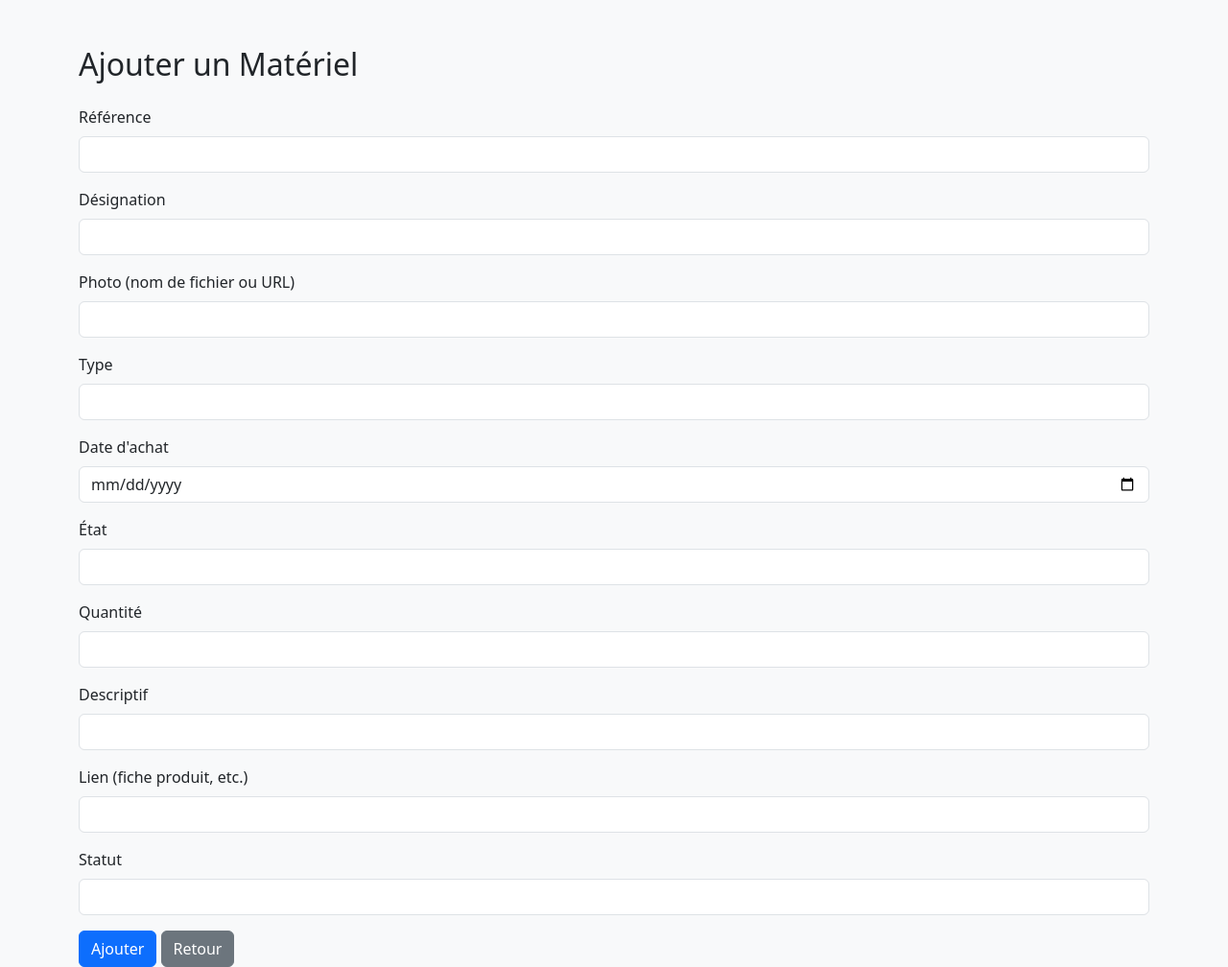
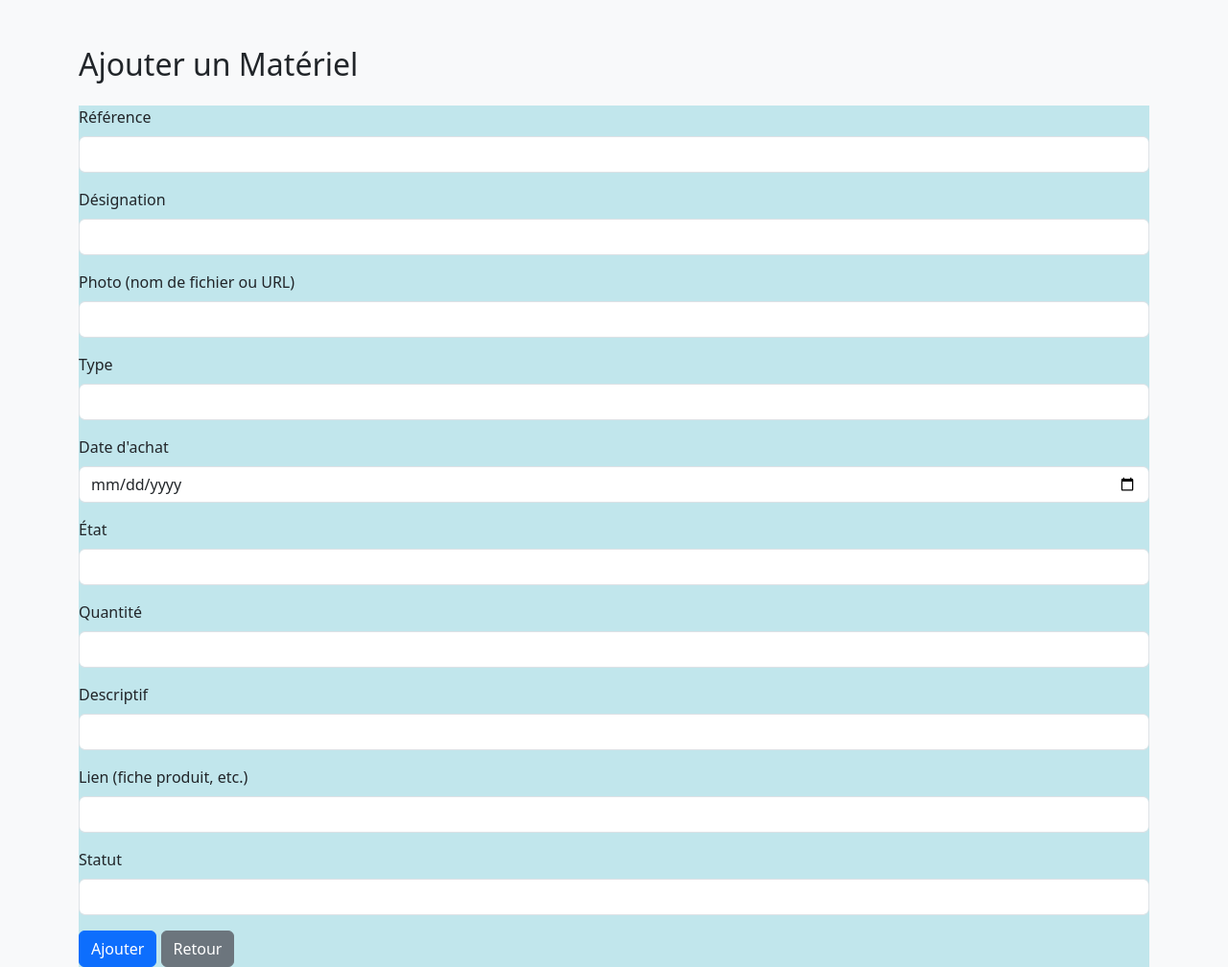
Before and after one commit to merguezgamer/sae201-203, a PHP site: page /Html/ajout_materiel.php in a window 1280 px wide. Shown: the whole page at 96% size. Run offline with PHP 8.4, Linux system fonts and the light colour scheme; the visitor is signed in with stand-in values (Sample User, id 1).

Commit message:
Update ajout_materiel.php

```diff
--- a/Html/ajout_materiel.php
+++ b/Html/ajout_materiel.php
@@ -52,7 +52,7 @@ if ($_SERVER['REQUEST_METHOD'] === 'POST') {
         <div class="alert alert-info"><?= $message ?></div>
     <?php endif; ?>
 
-    <form method="post">
+    <form method="post" style="background-color:rgb(193, 230, 236); ">
         <div class="mb-3">
             <label for="ref" class="form-label">Référence</label>
             <input type="text" class="form-control" id="ref" name="ref">
```
